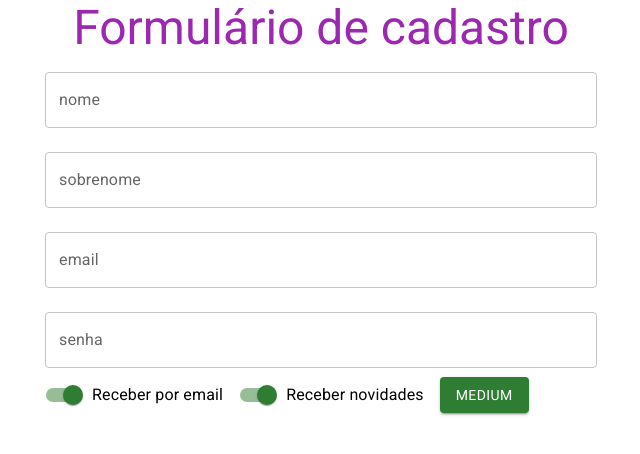
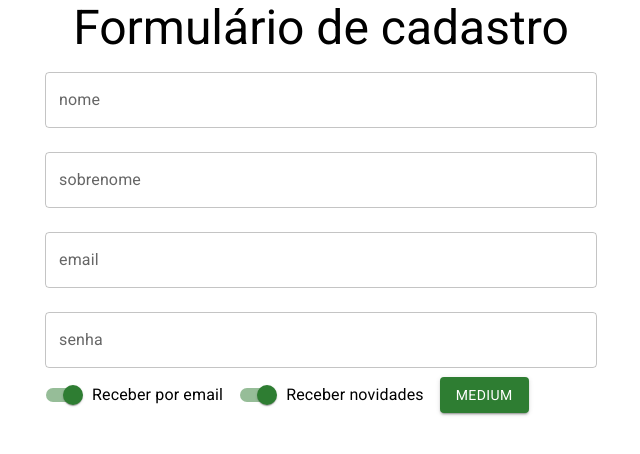
Before and after one commit to Rian-Macedo-Egestao/react-function-component, a React (Create React App) app in the folder my-app/: page / in a window 1280 px wide. Shown: the top 454 px of the page, without its empty margins (319-959 px from the left). Built offline with nearby package versions, Linux system fonts and the light colour scheme.

Commit message:
modificado componente em funcao

```diff
--- a/my-app/src/App.js
+++ b/my-app/src/App.js
@@ -8,7 +8,7 @@ function App() {
   return (
     <div>
       <Container maxWidth="sm">
-        <Typography color="secondary" variant="h3" align="center">Formulário de cadastro</Typography>
+        <Typography color="" variant="h3" align="center">Formulário de cadastro</Typography>
         <FormularioCadastro/>
       </Container>
     </div>
--- a/my-app/src/components/FormularioCadastro/FormularioCadastro.jsx
+++ b/my-app/src/components/FormularioCadastro/FormularioCadastro.jsx
@@ -1,14 +1,15 @@
-import React, { Component } from "react";
+import React  from "react";
 import { TextField } from "@mui/material/"
 import {Button} from "@mui/material/"
 import FormControlLabel from "@mui/material/FormControlLabel";
 import Switch from "@mui/material/Switch";
 
-class FormularioCadastro extends Component {
-    render() {
+function FormularioCadastro(){
+    let nome = "";
+
     return (
         <form>
-                <TextField id="nome" label="nome" variant="outlined" fullWidth margin="normal"/>
+            <TextField id="nome" onChange={(event)=>{console.log(event.target.value)}} label="nome" variant="outlined" fullWidth margin="normal"/>
             <TextField id="sobrenome" label="sobrenome" variant="outlined" fullWidth margin="normal"/>
             <TextField id="mail" label="email" variant="outlined" fullWidth margin="normal"/>
             <TextField id="senha" label="senha" variant="outlined" fullWidth margin="normal"/>
@@ -18,7 +19,7 @@ class FormularioCadastro extends Component {
 
         </form>
     );
-    }
+
 }
 
 export default FormularioCadastro;
```
Lines whose indentation alone changed are shown as unchanged.
